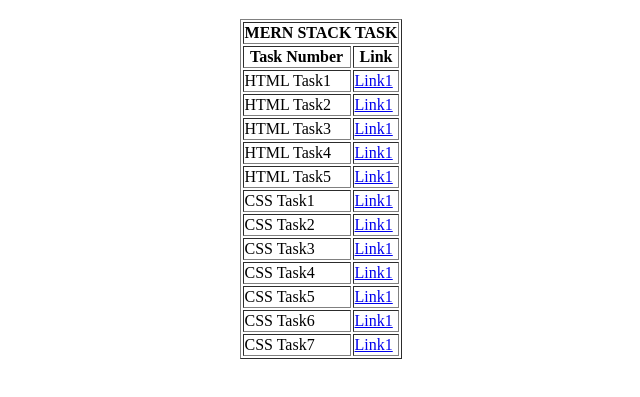
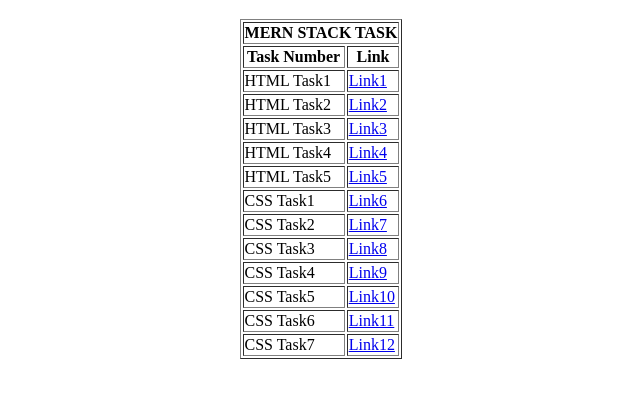
Before and after one commit to Sagar-Mondal/MERN_STACK, a plain HTML site: page index.html in a window 1280 px wide. Shown: the part 61-458 px from the top of the page, without its empty margins (319-959 px from the left). Drawn offline with Linux system fonts and the light colour scheme.

Commit message:
Update index.html

```diff
--- a/index.html
+++ b/index.html
@@ -22,47 +22,47 @@
         </tr>
         <tr>
           <td>HTML Task2</td>
-          <td><a href="html_task2.html">Link1</a></td>
+          <td><a href="html_task2.html">Link2</a></td>
         </tr>
         <tr>
           <td>HTML Task3</td>
-          <td><a href="html_task3.html">Link1</a></td>
+          <td><a href="html_task3.html">Link3</a></td>
         </tr>
         <tr>
           <td>HTML Task4</td>
-          <td><a href="html_task4.html">Link1</a></td>
+          <td><a href="html_task4.html">Link4</a></td>
         </tr>
         <tr>
           <td>HTML Task5</td>
-          <td><a href="html_task5.html">Link1</a></td>
+          <td><a href="html_task5.html">Link5</a></td>
         </tr>
         <tr>
           <td>CSS Task1</td>
-          <td><a href="css_task1.html">Link1</a></td>
+          <td><a href="css_task1.html">Link6</a></td>
         </tr>
         <tr>
           <td>CSS Task2</td>
-          <td><a href="css_task2.html">Link1</a></td>
+          <td><a href="css_task2.html">Link7</a></td>
         </tr>
         <tr>
           <td>CSS Task3</td>
-          <td><a href="css_task3.html">Link1</a></td>
+          <td><a href="css_task3.html">Link8</a></td>
         </tr>
         <tr>
           <td>CSS Task4</td>
-          <td><a href="css_task4.html">Link1</a></td>
+          <td><a href="css_task4.html">Link9</a></td>
         </tr>
         <tr>
           <td>CSS Task5</td>
-          <td><a href="css_task5.html">Link1</a></td>
+          <td><a href="css_task5.html">Link10</a></td>
         </tr>
         <tr>
           <td>CSS Task6</td>
-          <td><a href="css_task6.html">Link1</a></td>
+          <td><a href="css_task6.html">Link11</a></td>
         </tr>
         <tr>
           <td>CSS Task7</td>
-          <td><a href="css_task7.html">Link1</a></td>
+          <td><a href="css_task7.html">Link12</a></td>
         </tr>
       </table>
     </center>
```
